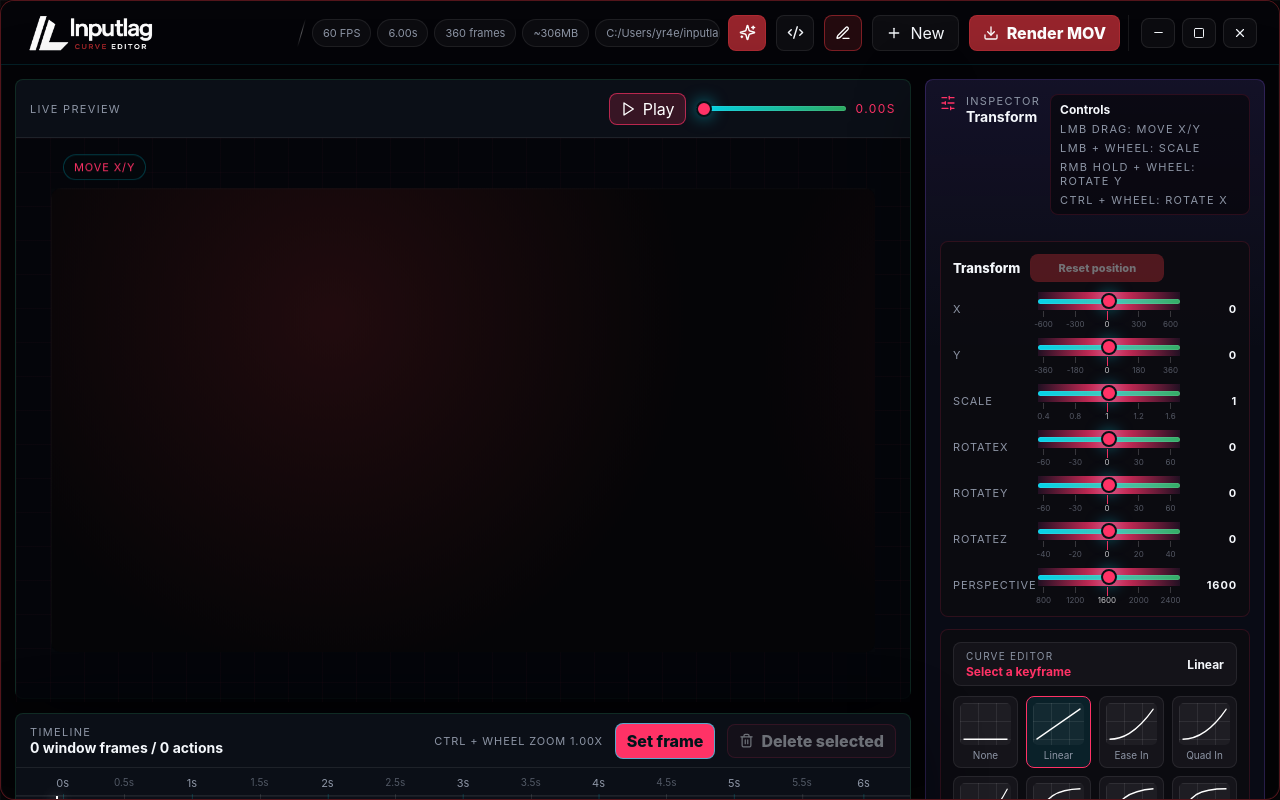
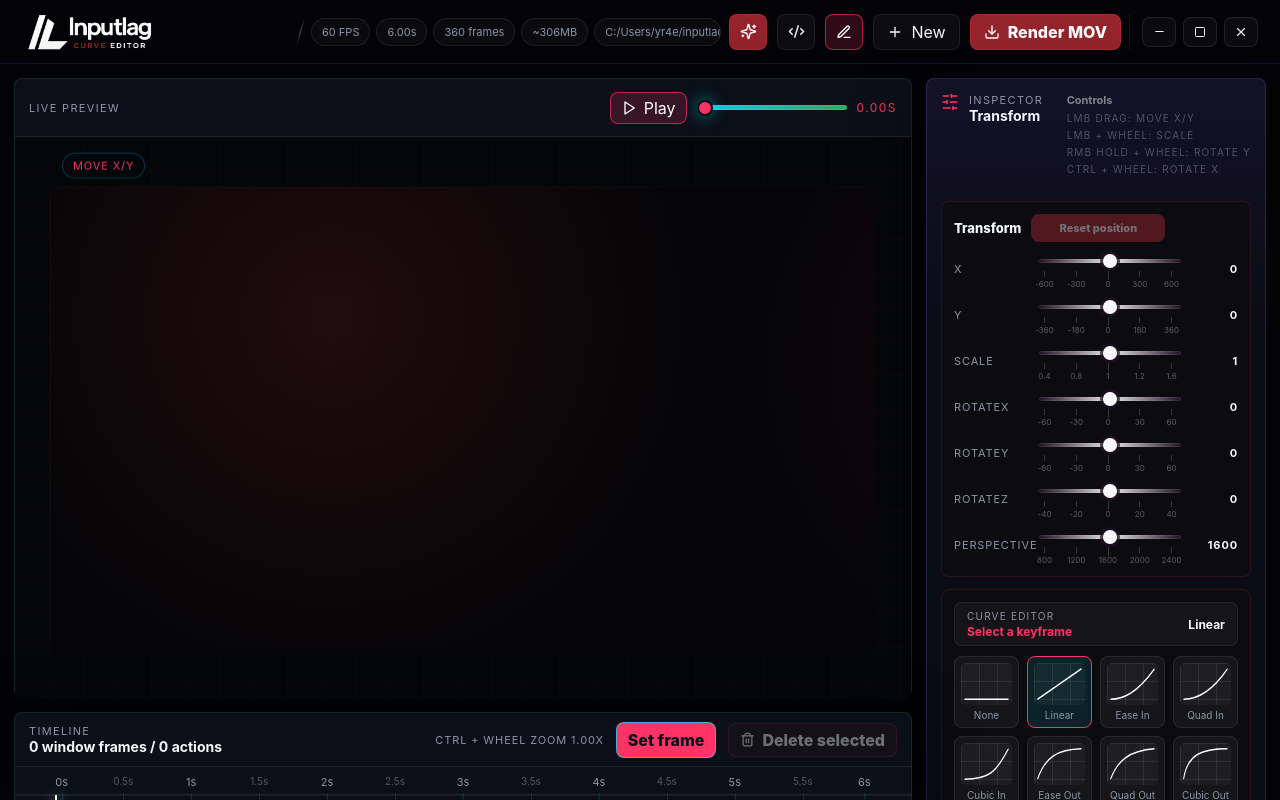
Before and after one commit to Yr4e/UI-curve-editor, a React (Vite) app: page / in a window 1280 px wide. Built offline with nearby package versions, Linux system fonts and the light colour scheme.

Commit message:
fix app chrome icon delete key and neutral sliders

```diff
--- a/package.json
+++ b/package.json
@@ -34,9 +34,11 @@
     "files": [
       "dist/**/*",
       "electron/**/*",
+      "build/**/*",
       "package.json"
     ],
     "win": {
+      "icon": "build/icon.png",
       "signAndEditExecutable": false,
       "target": [
         "portable"
--- a/src/App.jsx
+++ b/src/App.jsx
@@ -523,6 +523,7 @@ function Timeline({ project, playhead, zoom, selectedKeyframeId, selectedActionI
 }
 
 function TransformEditor({ value, onChange, onResetSelected, canReset }) {
+  const [ctrlDown, setCtrlDown] = useState(false)
   const rows = [
     { key: 'x', min: -600, max: 600, step: 100, labels: ['-600', '-300', '0', '300', '600'] },
     { key: 'y', min: -360, max: 360, step: 60, labels: ['-360', '-180', '0', '180', '360'] },
@@ -534,6 +535,24 @@ function TransformEditor({ value, onChange, onResetSelected, canReset }) {
   ]
   const formatValue = (key, raw) => Number(raw.toFixed(key === 'scale' ? 3 : 1))
   const snapValue = (raw, step) => Math.round(raw / step) * step
+
+  useEffect(() => {
+    const down = (event) => {
+      if (event.key === 'Control') setCtrlDown(true)
+    }
+    const up = (event) => {
+      if (event.key === 'Control') setCtrlDown(false)
+    }
+    const blur = () => setCtrlDown(false)
+    window.addEventListener('keydown', down)
+    window.addEventListener('keyup', up)
+    window.addEventListener('blur', blur)
+    return () => {
+      window.removeEventListener('keydown', down)
+      window.removeEventListener('keyup', up)
+      window.removeEventListener('blur', blur)
+    }
+  }, [])
 
   return (
     <div className="transform-editor">
@@ -555,7 +574,7 @@ function TransformEditor({ value, onChange, onResetSelected, canReset }) {
               value={value[key]}
               onChange={(event) => {
                 const raw = Number(event.target.value)
-                const next = event.ctrlKey ? raw : snapValue(raw, step)
+                const next = ctrlDown ? raw : snapValue(raw, step)
                 onChange({ [key]: formatValue(key, clamp(next, min, max)) })
               }}
             />
@@ -827,6 +846,19 @@ export default function App() {
     }
     if (selectedActionId) deleteAction(selectedActionId)
   }
+
+  useEffect(() => {
+    const handleDelete = (event) => {
+      if (event.key !== 'Delete' && event.key !== 'Backspace') return
+      const tag = document.activeElement?.tagName?.toLowerCase()
+      if (tag === 'input' || tag === 'select' || tag === 'textarea') return
+      if (!selectedKeyframeId && !selectedActionId) return
+      event.preventDefault()
+      deleteSelectedTimelineItem()
+    }
+    window.addEventListener('keydown', handleDelete)
+    return () => window.removeEventListener('keydown', handleDelete)
+  }, [selectedKeyframeId, selectedActionId])
 
   const setCurveForSegment = (curvePreset) => {
     const segment = getSegmentForTime(project, playhead, selectedKeyframeId)
--- a/src/styles.css
+++ b/src/styles.css
@@ -2934,3 +2934,94 @@ select,
   border-color: rgba(255,50,102,0.14);
   background: rgba(8,7,11,0.68);
 }
+
+/* clean window chrome and neutral controls */
+.studio-app {
+  border: 0 !important;
+  border-radius: 0 !important;
+  box-shadow: none !important;
+  background: rgba(5,5,8,0.98);
+}
+
+.topbar {
+  -webkit-app-region: drag;
+}
+
+.keyframe-marker,
+.keyframe-marker.active,
+.action-chip,
+.action-chip.active {
+  cursor: pointer !important;
+}
+
+.snap-slider input[type="range"] {
+  height: 18px;
+  appearance: none;
+  -webkit-appearance: none;
+  background: transparent !important;
+  accent-color: #fff;
+}
+
+.snap-slider input[type="range"]::-webkit-slider-runnable-track {
+  height: 4px;
+  border-radius: 999px;
+  background: linear-gradient(90deg, #211022 0%, rgba(255,255,255,0.9) 50%, #211022 100%);
+}
+
+.snap-slider input[type="range"]::-webkit-slider-thumb {
+  appearance: none;
+  -webkit-appearance: none;
+  width: 14px;
+  height: 14px;
+  margin-top: -5px;
+  border: 1px solid rgba(255,255,255,0.9);
+  border-radius: 999px;
+  background: #f7f7fb;
+  box-shadow: 0 0 0 3px rgba(33,16,34,0.78);
+}
+
+.snap-slider input[type="range"]::-moz-range-track {
+  height: 4px;
+  border-radius: 999px;
+  background: linear-gradient(90deg, #211022 0%, rgba(255,255,255,0.9) 50%, #211022 100%);
+}
+
+.snap-slider input[type="range"]::-moz-range-thumb {
+  width: 14px;
+  height: 14px;
+  border: 1px solid rgba(255,255,255,0.9);
+  border-radius: 999px;
+  background: #f7f7fb;
+  box-shadow: 0 0 0 3px rgba(33,16,34,0.78);
+}
+
+.snap-ticks i,
+.snap-ticks i:nth-child(3) {
+  background: rgba(255,255,255,0.18);
+}
+
+.snap-ticks em,
+.snap-ticks i:nth-child(3) em {
+  color: rgba(255,255,255,0.34);
+}
+
+.inline-control-hint {
+  min-width: 0;
+  padding: 0;
+  border: 0 !important;
+  background: transparent !important;
+  opacity: 0.5;
+}
+
+.inline-control-hint strong {
+  font-size: 11px;
+}
+
+.inline-control-hint span {
+  font-size: 10px;
+}
+
+.edit-action {
+  border-color: rgba(255,50,102,0.62) !important;
+  background: rgba(255,50,102,0.18) !important;
+}
```
Also changed, not shown: electron/main.cjs (+6 -2 lines), 1 other file (tests, documents, lock files or other folders).
